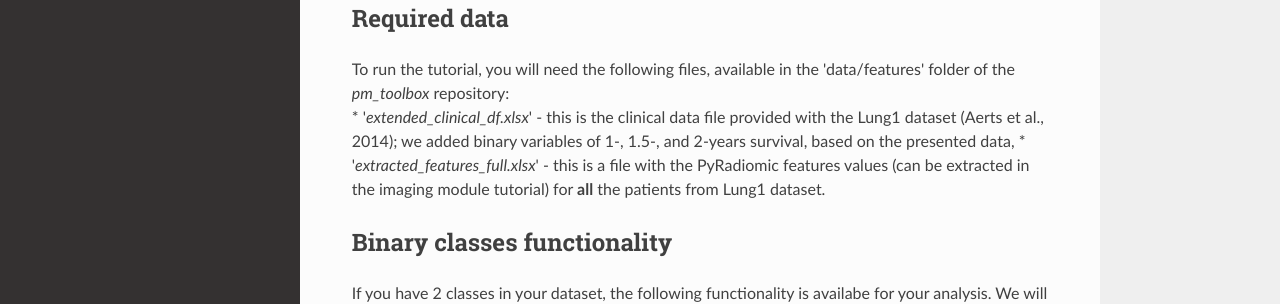
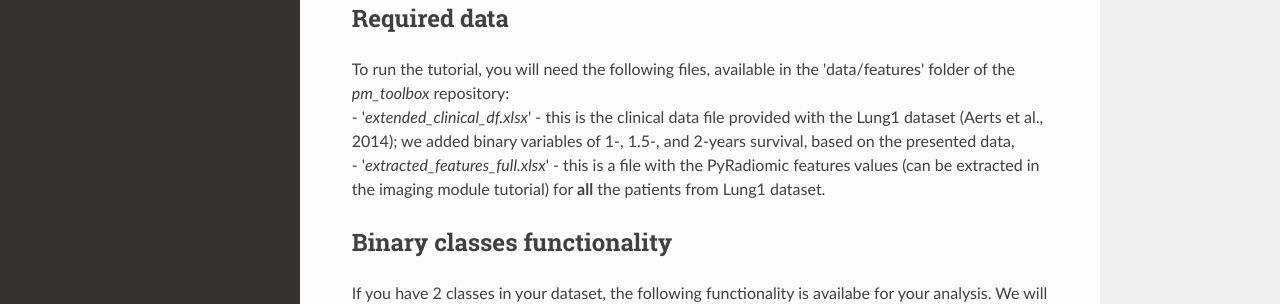
Before and after one commit to primakov/precision-medicine-toolbox, an MkDocs documentation site: the page built from docs/examples_features.md, in a window 1280 px wide and 900 px high. Shown: the part 448-752 px from the top of the window. Built offline with MkDocs 1.6.1, drawn with Linux system fonts in a browser that asks for light colours; nearby versions of some CDN libraries.

```diff
--- a/docs/examples_features.md
+++ b/docs/examples_features.md
@@ -15,8 +15,8 @@ import pandas as pd
 ## Required data
 
 To run the tutorial, you will need the following files, available in the 'data/features' folder of the *pm_toolbox* repository:
-* '*extended_clinical_df.xlsx*' - this is the clinical data file provided with the Lung1 dataset (Aerts et al., 2014); we added binary variables of 1-, 1.5-, and 2-years survival, based on the presented data,
-* '*extracted_features_full.xlsx*' - this is a file with the PyRadiomic features values (can be extracted in the imaging module tutorial) for **all** the patients from Lung1 dataset.
+- '*extended_clinical_df.xlsx*' - this is the clinical data file provided with the Lung1 dataset (Aerts et al., 2014); we added binary variables of 1-, 1.5-, and 2-years survival, based on the presented data,
+- '*extracted_features_full.xlsx*' - this is a file with the PyRadiomic features values (can be extracted in the imaging module tutorial) for **all** the patients from Lung1 dataset.
 
 ## Binary classes functionality
 
```
Also changed, not shown: 1 other file.
